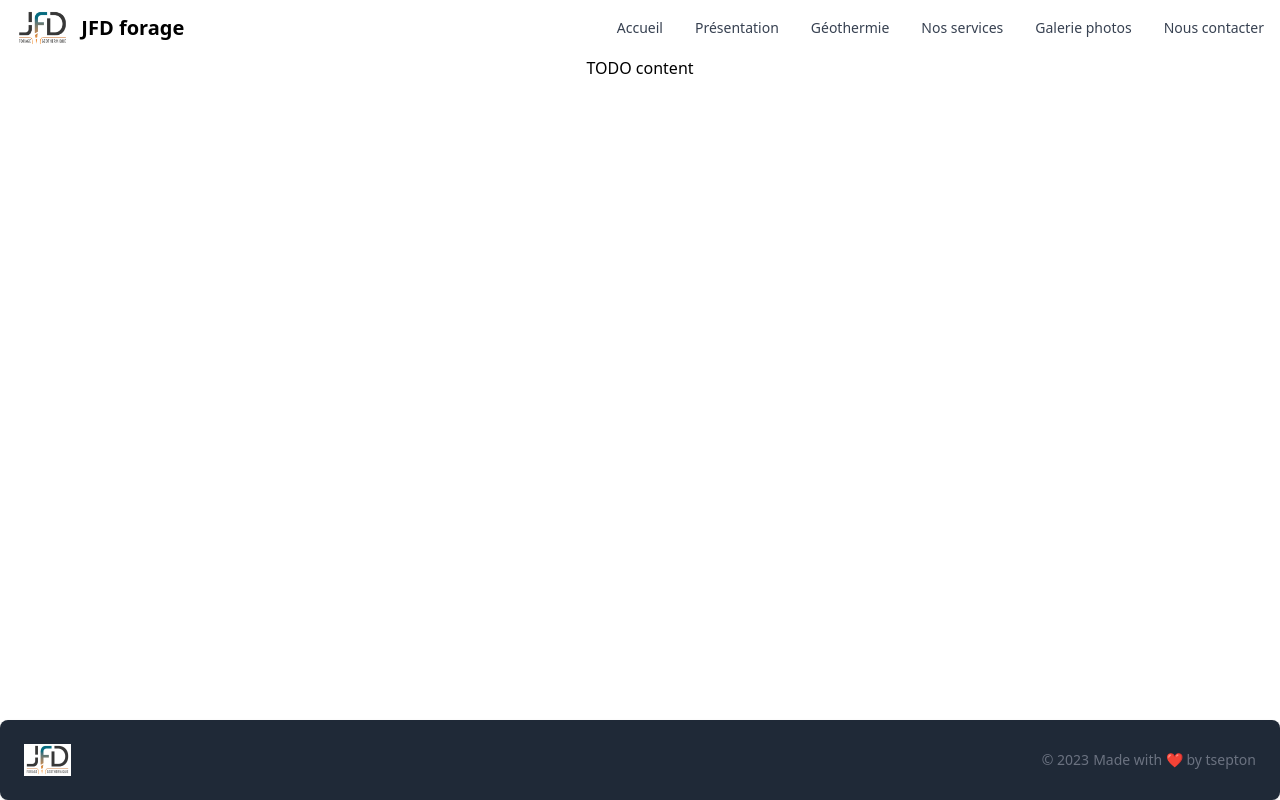
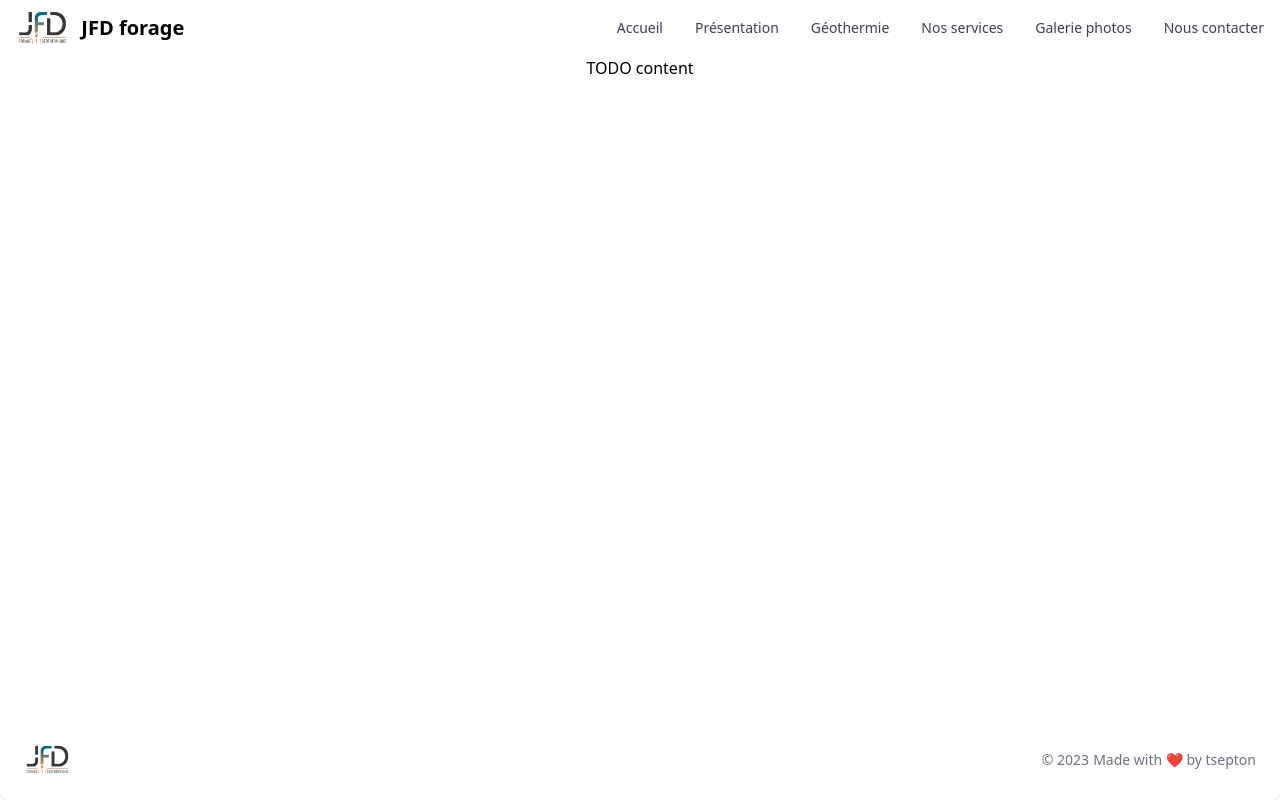
Before and after one commit to tsepton/jfdforage, a Next.js app: page / in a window 1280 px wide. Built offline with nearby package versions, Linux system fonts and the light colour scheme.

Commit message:
Remove unused propert

```diff
--- a/src/components/footer.tsx
+++ b/src/components/footer.tsx
@@ -5,7 +5,7 @@ export default function FooterM(props: any) {
   const year: number = new Date().getFullYear();
 
   return (
-    <TailwindFooter className={props.className} bgDark={true} container={true}>
+    <TailwindFooter className={props.className} container={true}>
       <div className="w-full justify-between sm:flex sm:items-center sm:justify-between">
         <TailwindFooter.Brand
           href="/"
```
